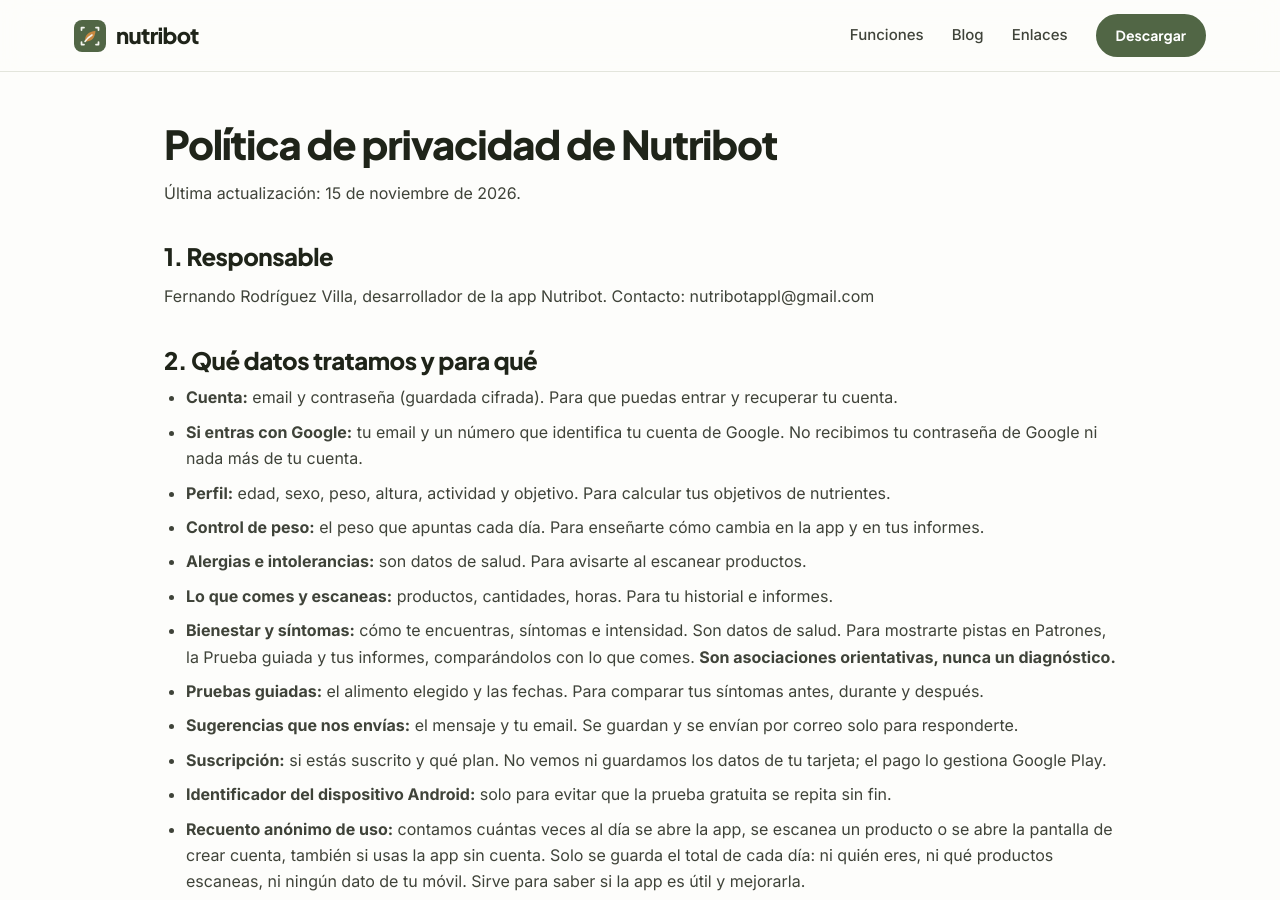
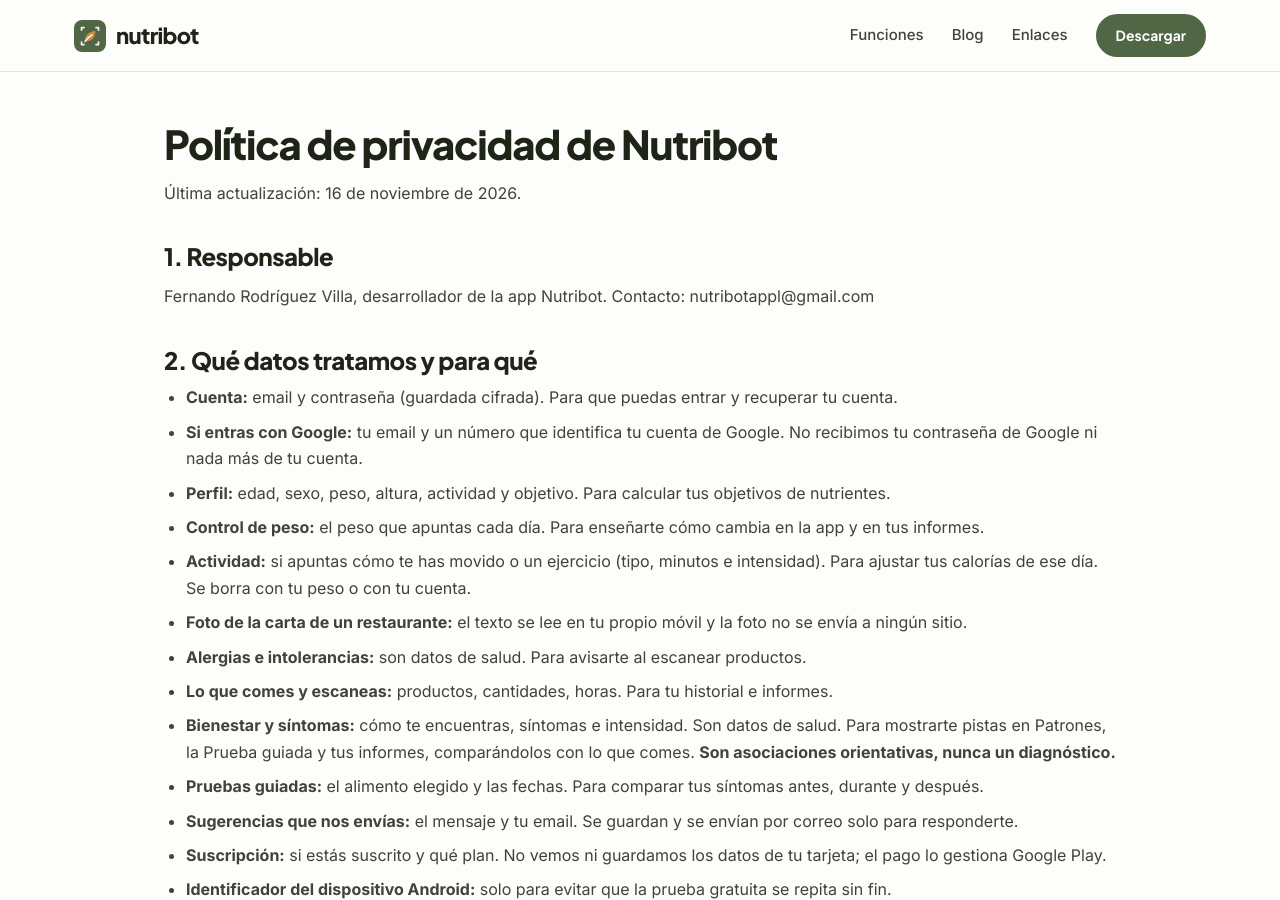
Before and after one commit to ferrodvilla-sys/nutribot-web, a Jekyll site: the page built from privacidad.md, in a window 1280 px wide and 900 px high. Built offline with Jekyll 4.4.1, drawn with Linux system fonts in a browser that asks for light colours.

Commit message:
Privacidad: actividad (ejercicio a mano) y foto de la carta leída en el móvil (v57)
Co-Authored-By: Claude Opus 5.5 <noreply@anthropic.com>
Claude-Session: https://claude.ai/code/session_01KHzAHCgy51wkHoywe2KgFn

```diff
--- a/privacidad.md
+++ b/privacidad.md
@@ -9,7 +9,7 @@ permalink: /privacidad/
 # Política de privacidad de Nutribot
 
 
-Última actualización: 15 de noviembre de 2026.
+Última actualización: 16 de noviembre de 2026.
 
 ## 1. Responsable
 
@@ -22,6 +22,8 @@ Contacto: nutribotappl@gmail.com
 - **Si entras con Google:** tu email y un número que identifica tu cuenta de Google. No recibimos tu contraseña de Google ni nada más de tu cuenta.
 - **Perfil:** edad, sexo, peso, altura, actividad y objetivo. Para calcular tus objetivos de nutrientes.
 - **Control de peso:** el peso que apuntas cada día. Para enseñarte cómo cambia en la app y en tus informes.
+- **Actividad:** si apuntas cómo te has movido o un ejercicio (tipo, minutos e intensidad). Para ajustar tus calorías de ese día. Se borra con tu peso o con tu cuenta.
+- **Foto de la carta de un restaurante:** el texto se lee en tu propio móvil y la foto no se envía a ningún sitio.
 - **Alergias e intolerancias:** son datos de salud. Para avisarte al escanear productos.
 - **Lo que comes y escaneas:** productos, cantidades, horas. Para tu historial e informes.
 - **Bienestar y síntomas:** cómo te encuentras, síntomas e intensidad. Son datos de salud. Para mostrarte pistas en Patrones, la Prueba guiada y tus informes, comparándolos con lo que comes. **Son asociaciones orientativas, nunca un diagnóstico.**
```
